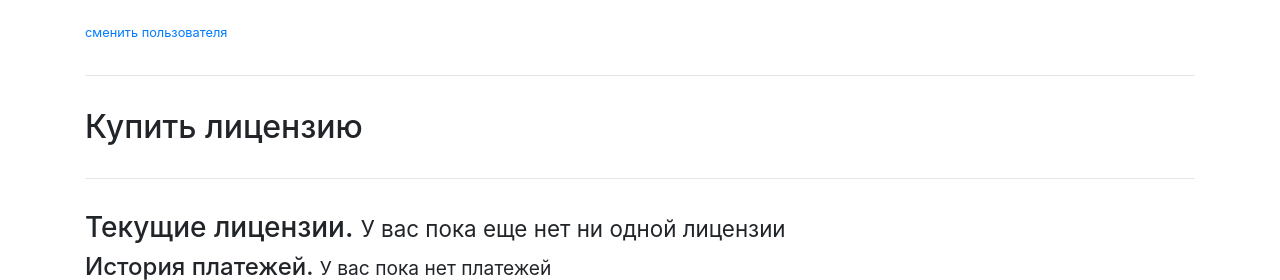
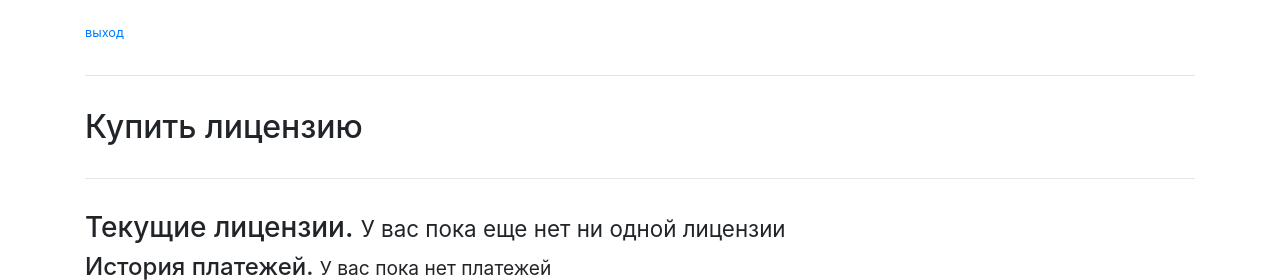
Before and after one commit to ollko/cabinet, a Django app: template shop/templates/shop/user_cabinet.html in a window 1280 px wide. Shown: the part 161-441 px from the top of the page. Run offline with Django 3.2, Linux system fonts and the light colour scheme; the template is opened without the code that fills it, so the values that code supplies are empty; some libraries are stand-ins or nearby versions.

Commit message:
Change сменить пользователя на выхох in the cabinet

```diff
--- a/accounts/tokens.py
+++ b/accounts/tokens.py
@@ -43,8 +43,7 @@ class TokenGenerator(PasswordResetTokenGenerator):
             password_reset_timeout_days = Setting.objects.filter(name__icontains = 'Срок действия ссылки')[0]
         except IndexError:
             password_reset_timeout_days = settings.PASSWORD_RESET_TIMEOUT_DAYS
-        print('password_reset_timeout_days = ',password_reset_timeout_days)
-        print('type(settings.PASSWORD_RESET_TIMEOUT_DAYS) = ',type(settings.PASSWORD_RESET_TIMEOUT_DAYS))
+
         if (self._num_days(self._today()) - ts) > password_reset_timeout_days.value:
             return False
 
--- a/shop/templates/shop/user_cabinet.html
+++ b/shop/templates/shop/user_cabinet.html
@@ -10,7 +10,7 @@
 
   <p class="lead">Пользователь: {{ user.email }}</p>
   <p class="lead">Телефон: {{ user.profile }}</p>
-  <a href="{% url 'accounts:start' %}"><small>сменить пользователя</small></a>
+  <a href="{% url 'accounts:logout' %}"><small>выход</small></a>
 
   <hr>
 
```
